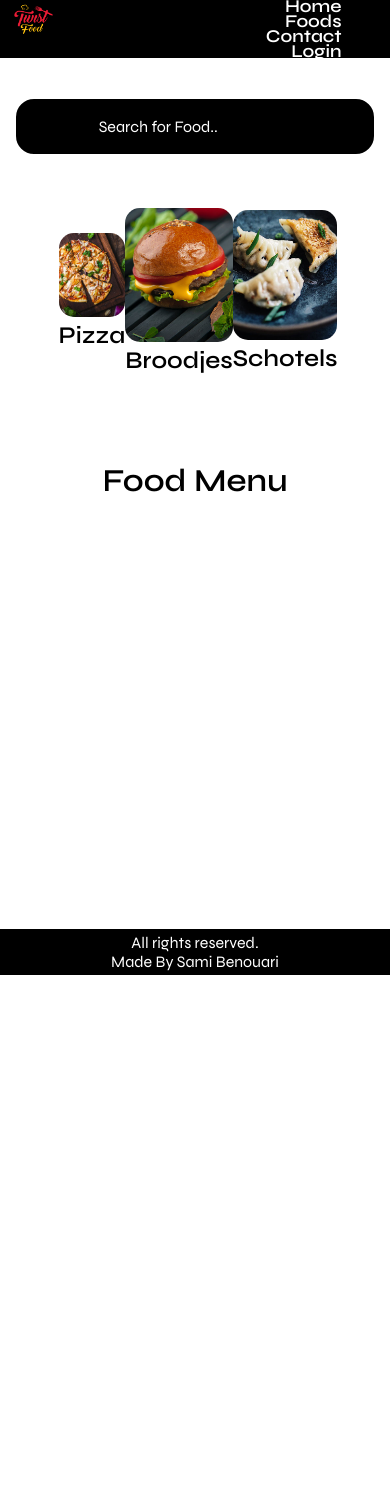
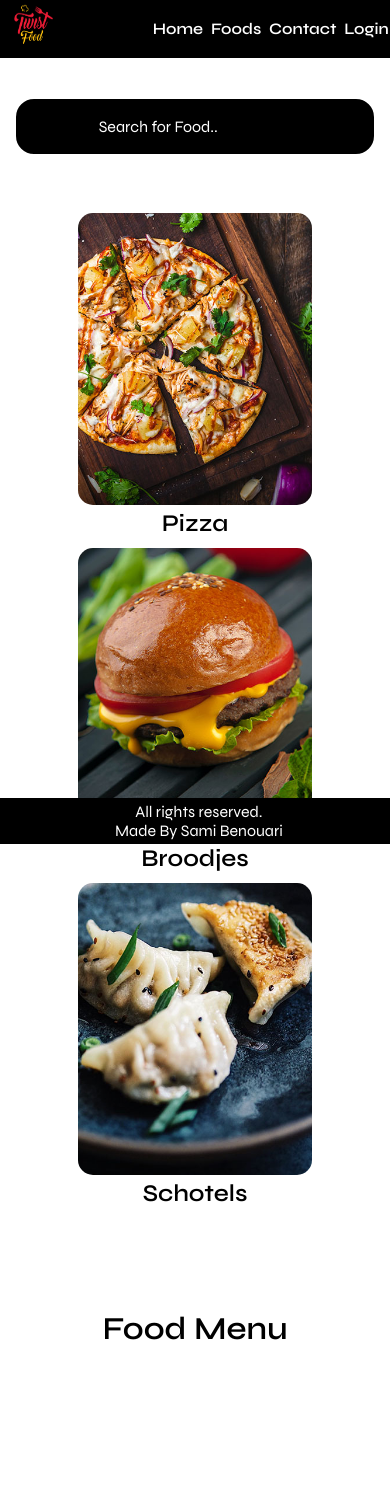
Before and after one commit to Sami024/WebApp, a PHP site: page /index.php in a window 390 px wide. Before the commit the page ends 975 px from the top, so only its background shows below. Run offline with PHP 8.4, Linux system fonts and the light colour scheme; data that the repository does not hold is empty.

Commit message:
Update V3.6.9

```diff
--- a/html/css/style.css
+++ b/html/css/style.css
@@ -1,4 +1,3 @@
-
 /* CSS for All */
 @import url("https://fonts.googleapis.com/css2?family=Syne:wght@400;500;600&display=swap");
 * {
@@ -8,9 +7,9 @@
 
   /* Header start here -----------------------------------------------------------------------------------------*/
 }
-body {
-  height: 100vh;
-}
+/* body {
+  height: 100dvh;
+} */
 .container {
   width: 100%;
   margin: 0 auto;
@@ -48,6 +47,8 @@ ul li a:hover {
 
 .img-responsive {
   width: 100%;
+  height: 100%;
+  align-self: center;
 }
 .img-curve {
   border-radius: 15px;
@@ -71,7 +72,6 @@ ul li a:hover {
   align-items: center;
   border-radius: 20px;
   background-color: black;
-
 }
 form {
   width: 100%;
@@ -98,7 +98,6 @@ form {
   border: none;
   border-radius: 5px;
   background-color: black;
-
 }
 ::placeholder {
   color: white;
@@ -139,7 +138,7 @@ a {
   border-radius: 5px;
 }
 .btn-primary {
-  background-color:black;
+  background-color: black;
   color: white;
   cursor: pointer;
   border-radius: 40px;
@@ -163,6 +162,8 @@ h3 {
 .food-menu {
   padding: 4% 0;
   color: white;
+  margin-top: 10px;
+  margin-bottom: 10px;
 }
 .food-menu-box {
   min-width: 30%;
@@ -171,7 +172,6 @@ h3 {
   border: 2px solid white;
   text-align: center;
   border-radius: 20px;
-
 }
 h4 {
   color: black;
@@ -186,16 +186,16 @@ h5 {
   padding-left: 10px;
   margin-top: 10px;
 }
-.ingredienten{
+.ingredienten {
   margin-top: 10px;
-padding-left: 20px;
+  padding-left: 20px;
 
   text-align: left;
 }
 .container3 {
   width: 95%;
   padding: 1%;
-  height: 300px;
+  height: auto;
   border: 2px solid white;
   gap: 10px;
   display: flex;
@@ -206,13 +206,15 @@ padding-left: 20px;
 }
 
 /* footer */
-.container4  {
+.container4 {
   background-color: black;
   color: white;
   text-align: center;
-  margin: 0 auto;
+  /* margin: 0 auto; */
   padding: 1%;
-
+  position: fixed;
+  width: 100%;
+  bottom: 0;
 }
 
 /* -----------------------------------------------------------------------------------------------------
@@ -224,16 +226,38 @@ padding-left: 20px;
     width: 10%;
     margin-left: 10px;
   }
-
-  .menu ul {
-    text-align: center;
-    display: inline-block;
+  .img-responsive {
+    width: 100%;
+    height: 80%;
+    align-self: center;
   }
 
+  .container ul {
+    width: 50%;
+    margin-left: 5px;
+   display: flex;
+  }
+
+  ul li {
+    padding: 2%;
+    font-size: medium;
+  }
   .food-search input[type="search"] {
     width: 80%;
     padding: 2%;
     /* margin-bottom: 3%; */
+  }
+
+  .container2 {
+    width: 60%;
+    margin-left: auto;
+    margin-right: auto;
+    height: auto;
+    padding: 1%;
+    display: block;
+    border-radius: 20px;
+    margin-bottom: 10px;
+
   }
 
   .btn {
@@ -284,3 +308,15 @@ padding-left: 20px;
     border-radius: 20px;
   }
 }
+.container3 {
+  width: 80%;
+  padding: 1%;
+  height: auto;
+  border: 2px solid white;
+  border-radius: 20px;
+  color: black;
+  display: block;
+  margin-left: auto;
+  margin-right: auto;
+
+}
```
Also changed, not shown: html/style.css (+2 -16 lines).
